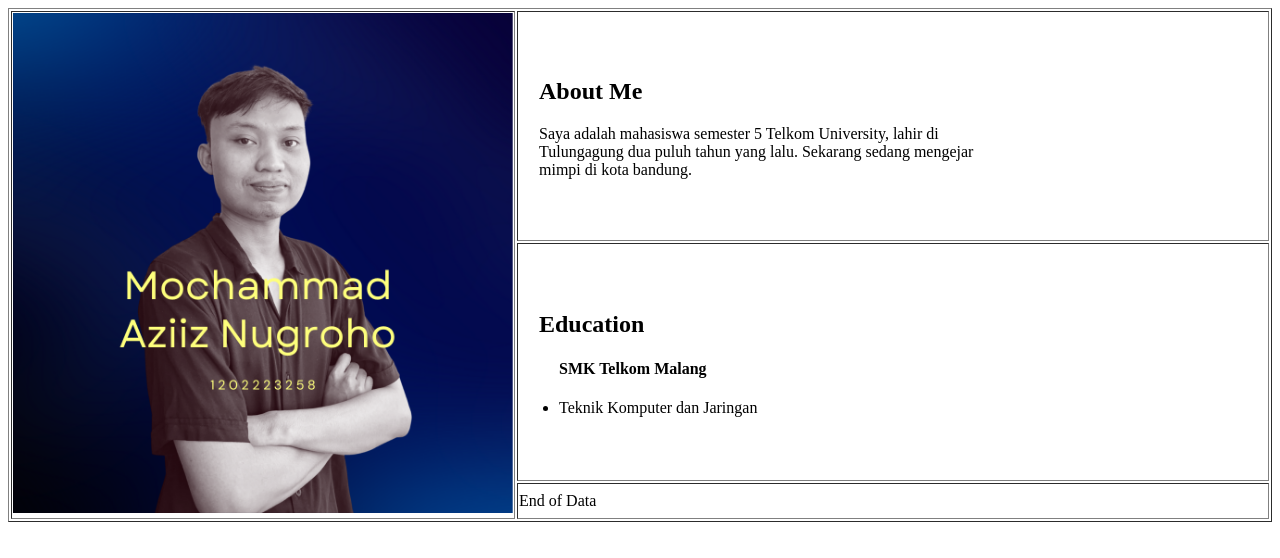
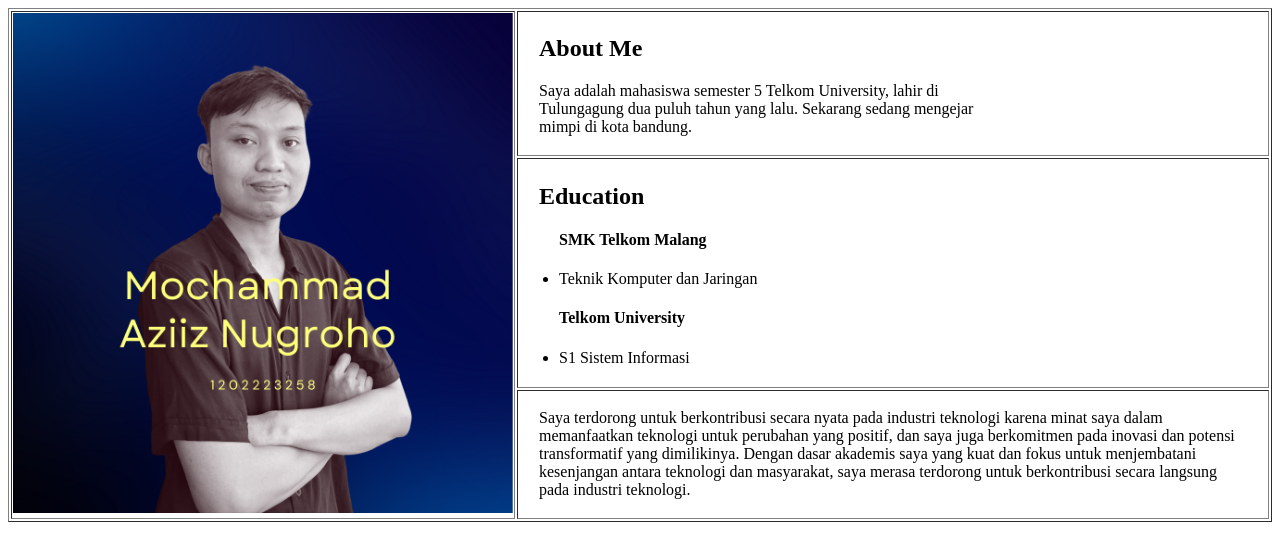
Before and after one commit to mchaz/WAD-Website, a plain HTML site: page index.htm in a window 1280 px wide. Drawn offline with Linux system fonts and the light colour scheme.

Commit message:
Tugas 1 WAD

```diff
--- a/index.htm
+++ b/index.htm
@@ -26,10 +26,18 @@
             <ul>
                 <li >Teknik Komputer dan Jaringan</li>
             </ul>
+            <h4 style="padding: 0 0 0 40px;">Telkom University</h4>
+            <ul>
+                <li >S1 Sistem Informasi</li>
+            </ul>
           </td>
         </tr>
         <tr>
-          <td colspan="2">End of Data</td>
+          <td colspan="2">
+            <p style="padding: 0 20px 0 20px;">
+              Saya terdorong untuk berkontribusi secara nyata pada industri teknologi karena minat saya dalam memanfaatkan teknologi untuk perubahan yang positif, dan saya juga berkomitmen pada inovasi dan potensi transformatif yang dimilikinya. Dengan dasar akademis saya yang kuat dan fokus untuk menjembatani kesenjangan antara teknologi dan masyarakat, saya merasa terdorong untuk berkontribusi secara langsung pada industri teknologi.
+            </p>
+          </td>
         </tr>
       </table>
 
```
